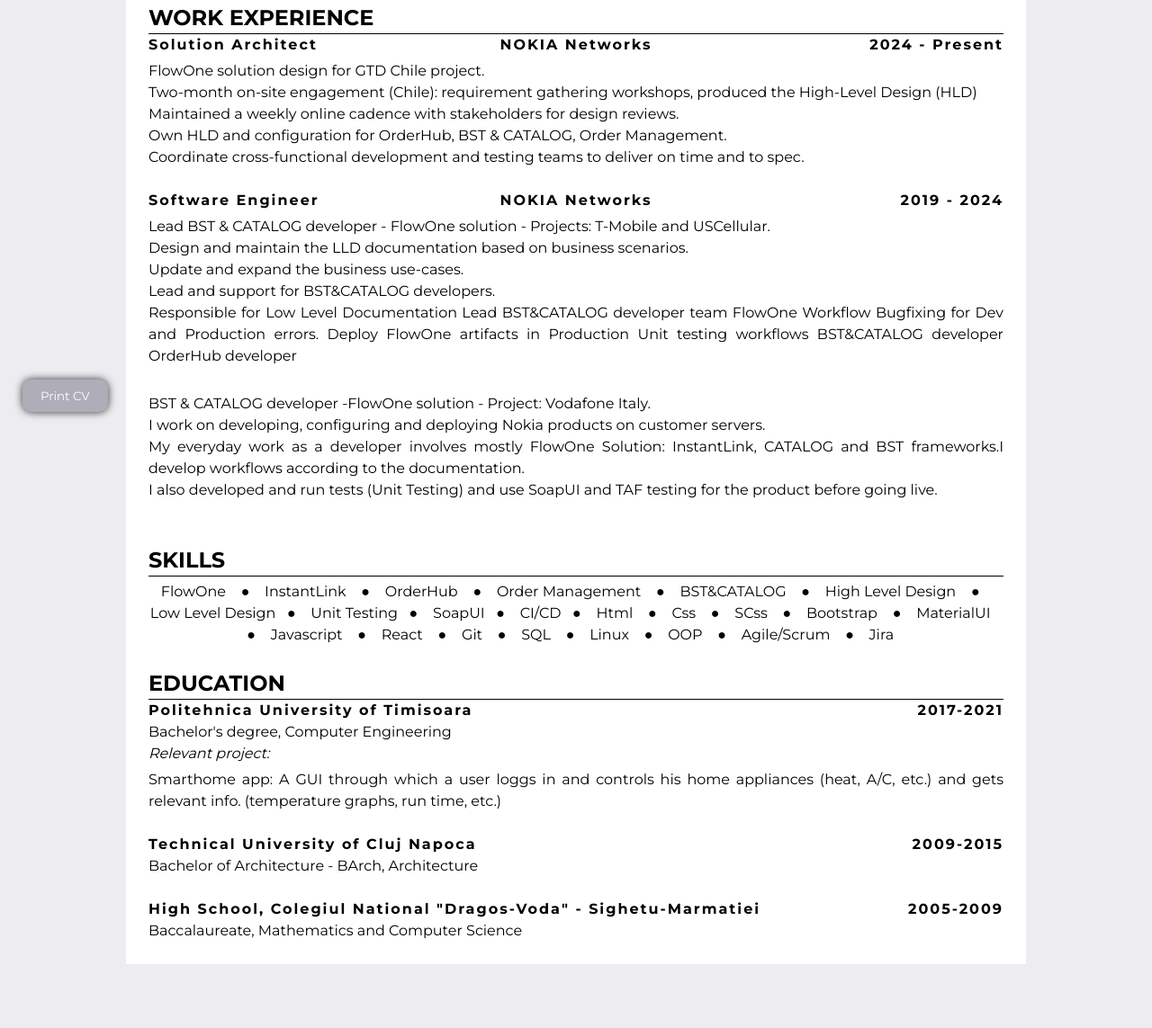
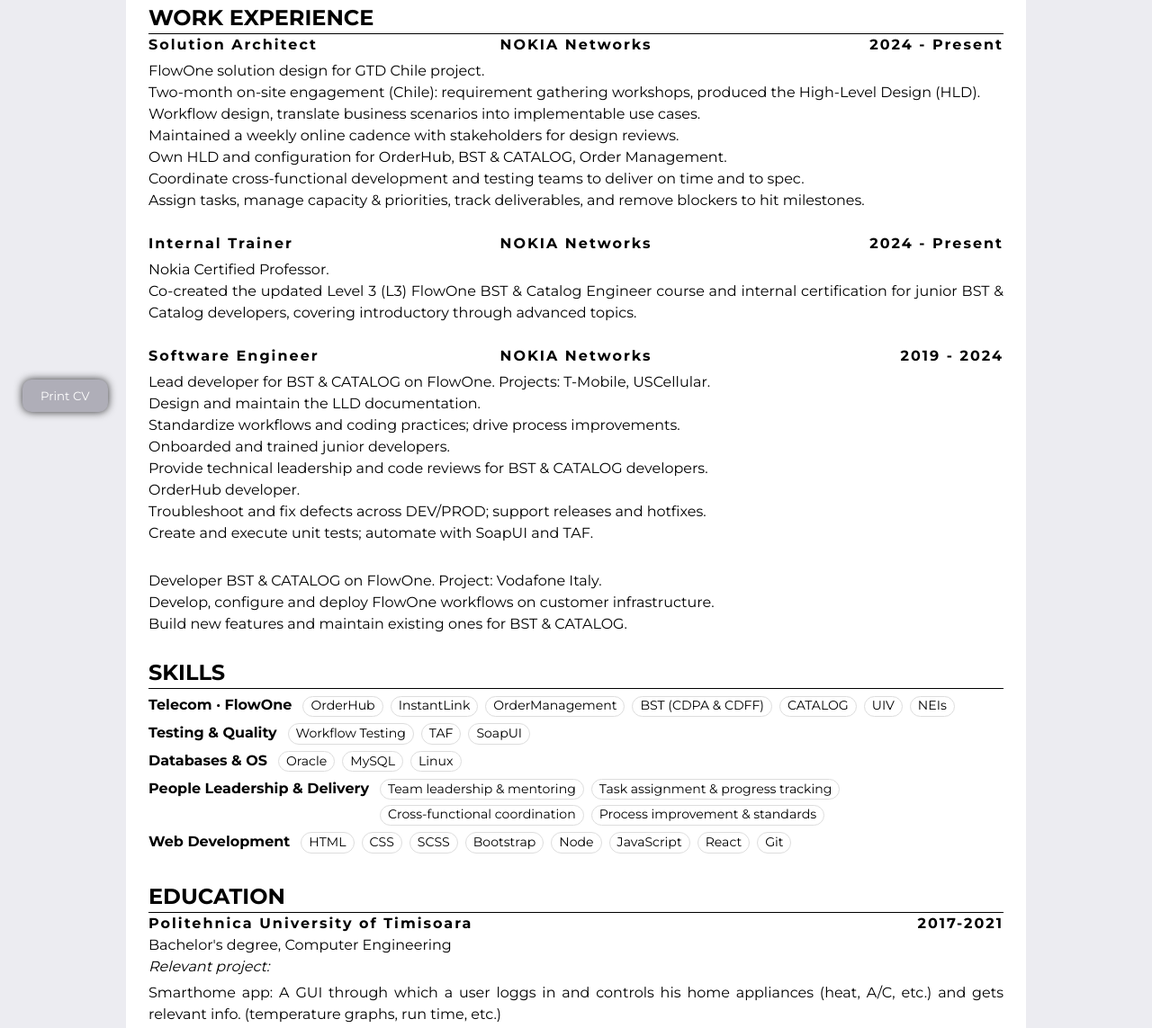
Before and after one commit to adrianlazarpop/CV, a plain HTML site: page CV/index2.html in a window 1280 px wide. Shown: the part 292-1435 px from the top of the page at 90% size. Before the commit the page ends 1364 px from the top, so only its background shows below. Drawn offline with Linux system fonts and the light colour scheme.

Commit message:
update on index2.html

```diff
--- a/CV/css/custom.css
+++ b/CV/css/custom.css
@@ -244,6 +244,70 @@ span {
   justify-self: end;
 }
 
+
+
+
+
+/* Section title */
+/* .skills h2 {
+  margin: 0 0 .6rem;
+} */
+
+/* One row: group name + chips */
+.skills-group {
+  display: flex;
+  align-items: baseline;
+  /* aligns text nicely */
+  gap: .75rem;
+  /* space between name and chips */
+  margin: .4rem 0;
+  /* tighter vertical spacing */
+}
+
+/* Group name stays compact, no extra margin */
+.skills-group h3 {
+  margin: 0;
+  font-weight: 700;
+  font-size: 1rem;
+  white-space: nowrap;
+  /* keep the name on one line */
+  flex: 0 0 auto;
+  /* don’t stretch the name */
+}
+
+/* Chips take the remaining width and wrap */
+.chips {
+  display: flex;
+  flex-wrap: wrap;
+  gap: .35rem .5rem;
+  list-style: none;
+  margin: 0;
+  padding: 0;
+  flex: 1 1 auto;
+  /* occupy the row’s remaining space */
+}
+
+/* Compact chip style */
+.chips li {
+  padding: .18rem .5rem;
+  border: 1px solid #ddd;
+  border-radius: 999px;
+  font-size: .88rem;
+  line-height: 1.1;
+  white-space: nowrap;
+}
+
+
+
+
+
+
+
+
+
+
+
+
 @media print {
 
   body * {
@@ -259,3 +323,16 @@ span {
   }
 
 }
+
+
+
+/* Compact for narrow layouts */
+@media (max-width: 640px) {
+  .chips {
+    gap: .35rem .5rem;
+  }
+
+  .chips li {
+    font-size: .88rem;
+  }
+}
--- a/CV/index2.html
+++ b/CV/index2.html
@@ -33,7 +33,7 @@
             <div class="header-text">
                 <h1 class="wide">Adrian-Laz&#259;r POP</h1>
                 <!-- <p>Front-End Developer</p> -->
-                <p>Software Engineer | Nokia FlowOne Specialist</p>
+                <p>Software Engineer | FlowOne Specialist</p>
             </div>
         </header>
 
@@ -78,6 +78,8 @@
                 <p>NOKIA Networks</p>
                 <p>2019 - Present</p>
             </div> -->
+
+
             <div class="title-and-city title-row">
                 <p class="employer role"><strong>Solution Architect</strong></p>
                 <p class="employer company">NOKIA Networks</p>
@@ -88,7 +90,9 @@
                 FlowOne solution design for GTD Chile project.
                 <br>
                 Two-month on-site engagement (Chile): requirement gathering workshops, produced the
-                High-Level Design (HLD)
+                High-Level Design (HLD).
+                <br>
+                Workflow design, translate business scenarios into implementable use cases.
                 <br>
                 Maintained a weekly online cadence with
                 stakeholders for design reviews.
@@ -97,7 +101,26 @@
                 <br>
                 Coordinate cross-functional development and testing teams to deliver on time and to spec.
                 <br>
+                Assign tasks, manage capacity & priorities, track deliverables, and remove blockers to hit milestones.
                 <br>
+                <br>
+            </p>
+
+            <div class="title-and-city title-row">
+                <p class="employer role"><strong>Internal Trainer</strong></p>
+                <p class="employer company">NOKIA Networks</p>
+                <p class="employer dates">2024 - Present</p>
+            </div>
+
+            <p class="experience-description">
+                Nokia Certified Professor.
+                <br>
+                Co-created the updated Level 3 (L3) FlowOne BST & Catalog Engineer course and internal certification for
+                junior BST & Catalog developers, covering introductory through advanced topics.
+                <br>
+                <br>
+            </p>
+
 
             <div class="title-and-city title-row">
                 <p class="employer role"><strong>Software Engineer</strong></p>
@@ -105,43 +128,38 @@
                 <p class="employer dates">2019 - 2024</p>
             </div>
             <p class="experience-description">
-                Lead BST & CATALOG developer - FlowOne solution - Projects: T-Mobile and USCellular.
+                Lead developer for BST & CATALOG on FlowOne. Projects: T-Mobile, USCellular.
                 <br>
-                Design and maintain the LLD documentation based on business scenarios.
+                Design and maintain the LLD documentation.
                 <br>
-                Update and expand the business use-cases.
+                Standardize workflows and coding practices; drive process improvements.
                 <br>
-                Lead and support for BST&CATALOG developers.
+                Onboarded and trained junior developers.
                 <br>
-                Responsible for Low Level Documentation
-                Lead BST&CATALOG developer team
-                FlowOne Workflow Bugfixing for Dev and Production errors.
-                Deploy FlowOne artifacts in Production
-                Unit testing workflows
-                BST&CATALOG developer
-                OrderHub developer
+                Provide technical leadership and code reviews for BST & CATALOG developers.
 
                 <br>
+                OrderHub developer.
+                <br>
+                Troubleshoot and fix defects across DEV/PROD; support releases and hotfixes.
+                <br>
+                Create and execute unit tests; automate with SoapUI and TAF.
             </p>
             <br>
 
             <p class="experience-description">
                 <!-- FlowOne Fulfillment solution - Vodafone Italy. -->
-                BST & CATALOG developer -FlowOne solution - Project: Vodafone Italy.
+                Developer BST & CATALOG on FlowOne. Project: Vodafone Italy.
                 <br>
-                I work on developing, configuring and deploying Nokia products on customer servers.
+                Develop, configure and deploy FlowOne workflows on customer infrastructure.
                 <br>
-                My everyday work as a developer involves mostly FlowOne Solution: InstantLink, CATALOG and BST
-                frameworks.I develop workflows according to the documentation.
-                <br>
-                I also developed and run tests (Unit Testing) and use SoapUI and TAF testing for the
-                product
-                before going live.
+                Build new features and maintain existing ones for BST & CATALOG.
+
+
+
                 <!-- I managed and developed SQL scripts, SQL queries for an existing MariaDB Database based on
                 project specifications. I configured small Java scripts for different project requirements. -->
             </p>
-
-            <br>
 
             <!-- <div class="employer">
                 <p>Termita Impex</p>
@@ -163,7 +181,7 @@
         </div>
 
 
-        <div class="category">
+        <!-- <div class="category">
             <h2>SKILLS</h2>
             <p class="experience-description skills">
                 FlowOne &nbsp;&nbsp; &#9679;
@@ -190,7 +208,66 @@
                 &#9679; &nbsp;&nbsp; Jira &nbsp;&nbsp;
 
             </p>
-        </div>
+        </div> -->
+
+        <section id="skills" class="category">
+            <h2>SKILLS</h2>
+
+            <div class="skills-group">
+                <h3>Telecom · FlowOne</h3>
+                <ul class="chips">
+                    <li>OrderHub</li>
+                    <li>InstantLink</li>
+                    <li>OrderManagement</li>
+                    <li>BST (CDPA &amp; CDFF)</li>
+                    <li>CATALOG</li>
+                    <li>UIV</li>
+                    <li>NEIs</li>
+                </ul>
+            </div>
+
+            <div class="skills-group">
+                <h3>Testing &amp; Quality</h3>
+                <ul class="chips">
+                    <li>Workflow Testing</li>
+                    <li>TAF</li>
+                    <li>SoapUI</li>
+                </ul>
+            </div>
+
+            <div class="skills-group">
+                <h3>Databases &amp; OS</h3>
+                <ul class="chips">
+                    <li>Oracle</li>
+                    <li>MySQL</li>
+                    <li>Linux</li>
+                </ul>
+            </div>
+
+            <div class="skills-group">
+                <h3>People Leadership & Delivery </h3>
+                <ul class="chips">
+                    <li>Team leadership & mentoring</li>
+                    <li>Task assignment & progress tracking</li>
+                    <li>Cross-functional coordination</li>
+                    <li>Process improvement & standards</li>
+                </ul>
+            </div>
+
+            <div class="skills-group">
+                <h3>Web Development</h3>
+                <ul class="chips">
+                    <li>HTML</li>
+                    <li>CSS</li>
+                    <li>SCSS</li>
+                    <li>Bootstrap</li>
+                    <li>Node</li>
+                    <li>JavaScript</li>
+                    <li>React</li>
+                    <li>Git</li>
+                </ul>
+            </div>
+        </section>
 
 
         <div class="category">
```
